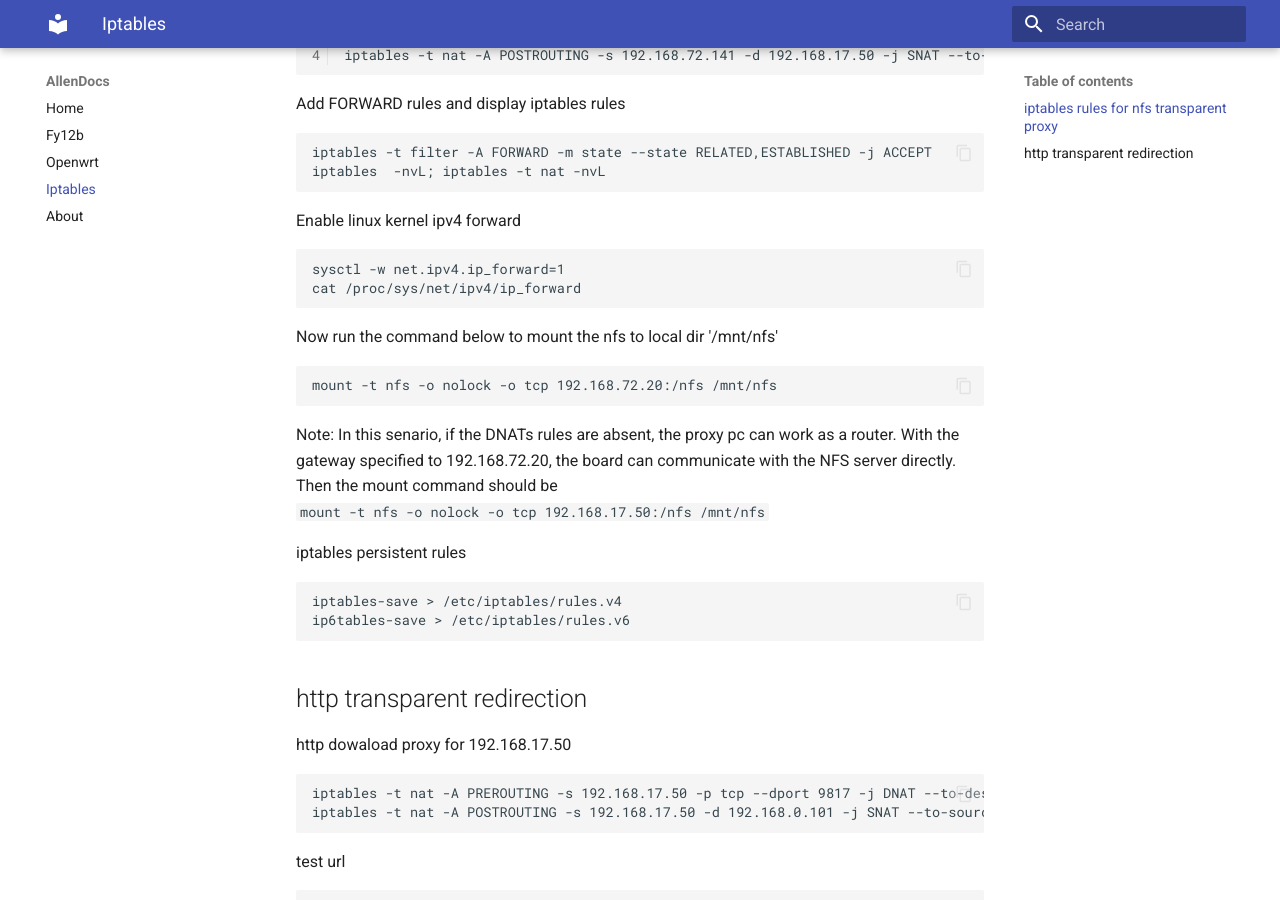
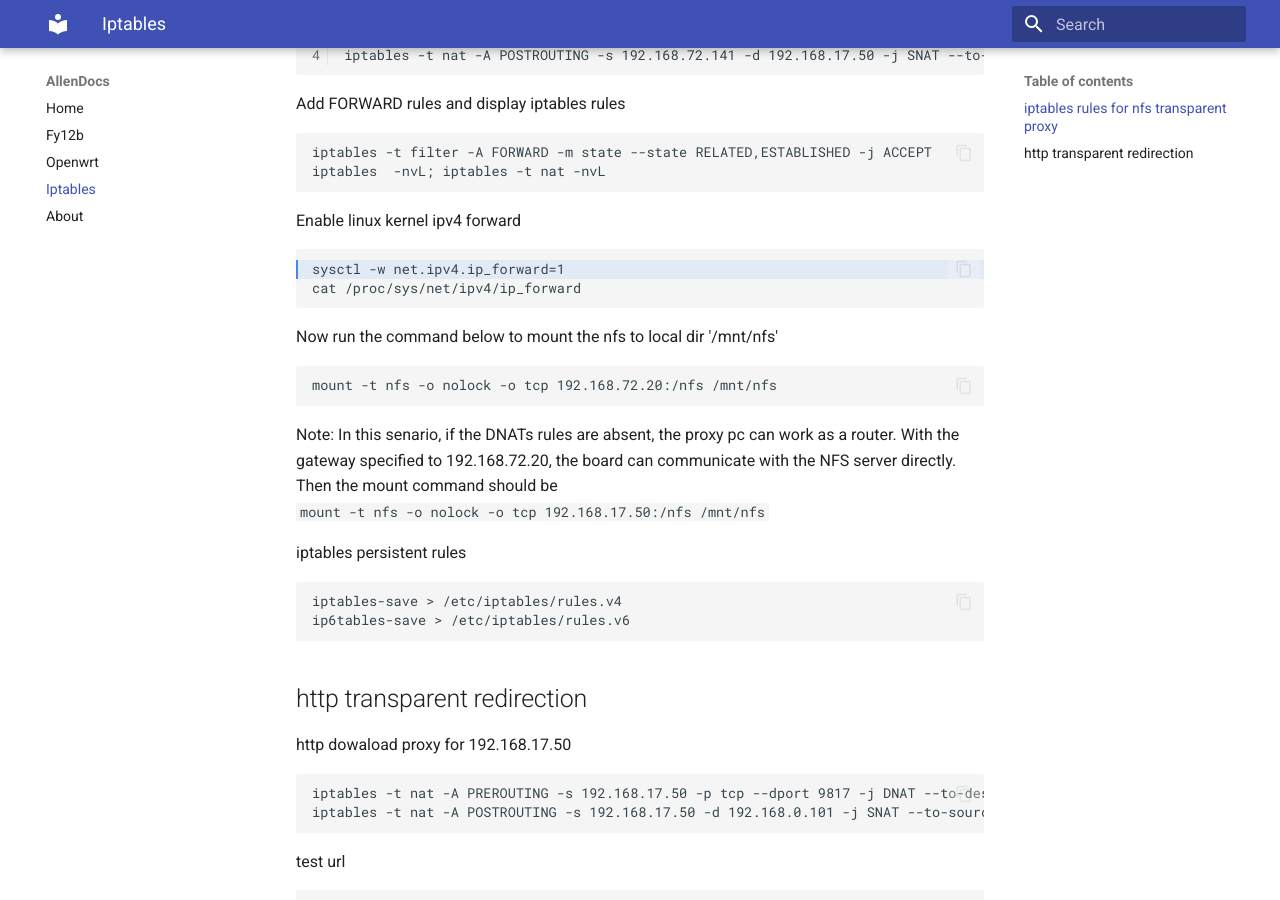
Before and after one commit to Ordinary-Capability/mydoc, an MkDocs documentation site: the page built from docs/iptables.md, in a window 1280 px wide and 900 px high, scrolled down 728 px. Built offline with MkDocs 1.6.1 and Material for MkDocs 9.7.7, drawn with Linux system fonts in a browser that asks for light colours.

Commit message:
add line highlight in code block example

````diff
--- a/docs/iptables.md
+++ b/docs/iptables.md
@@ -38,7 +38,7 @@ iptables  -nvL; iptables -t nat -nvL
 ```
 
 Enable linux kernel ipv4 forward
-```
+```hl_lines="1"
 sysctl -w net.ipv4.ip_forward=1
 cat /proc/sys/net/ipv4/ip_forward
 ```
````
